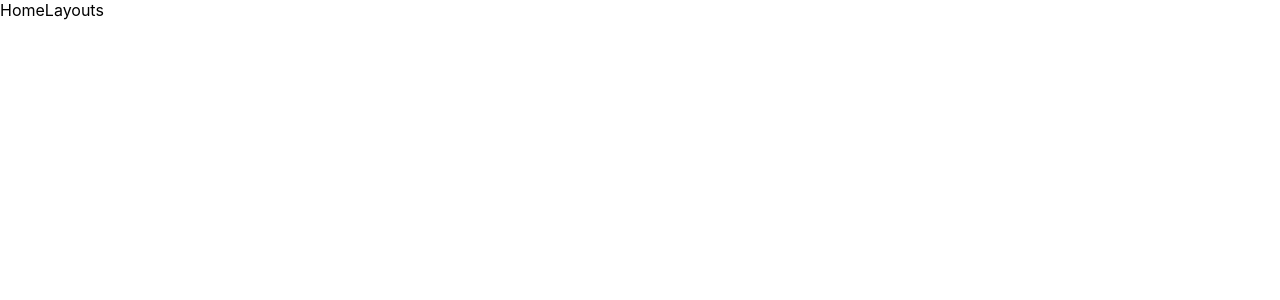
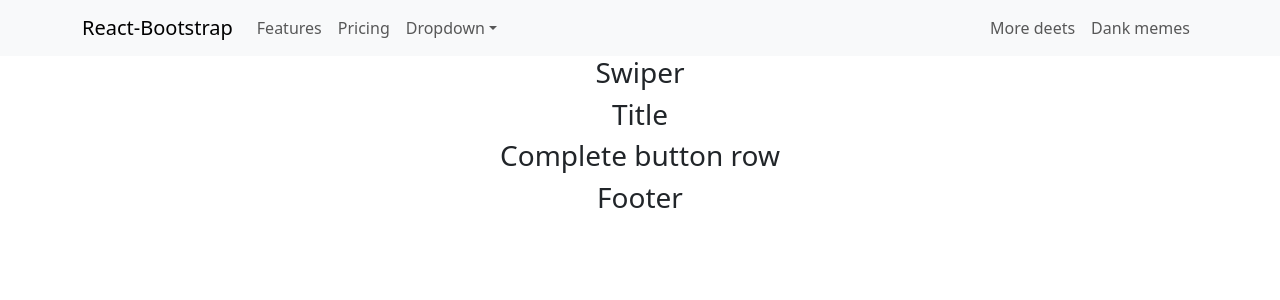
Before and after one commit to dineshabey/react-e-fashion-store, a React (Create React App) app: page / in a window 1280 px wide. Shown: the top 300 px of the page. Built offline with nearby package versions, Linux system fonts and the light colour scheme.

Commit message:
installed reactBoostrap and add NAV bar

```diff
--- a/package.json
+++ b/package.json
@@ -6,7 +6,9 @@
     "@testing-library/jest-dom": "^5.17.0",
     "@testing-library/react": "^13.4.0",
     "@testing-library/user-event": "^13.5.0",
+    "bootstrap": "^5.3.2",
     "react": "^18.2.0",
+    "react-bootstrap": "^2.9.0",
     "react-dom": "^18.2.0",
     "react-scripts": "5.0.1",
     "web-vitals": "^2.1.4"
--- a/src/App.js
+++ b/src/App.js
@@ -1,8 +1,10 @@
+import './App.css';
 import HomeLayouts from './layouts/HomeLayouts';
+import 'bootstrap/dist/css/bootstrap.min.css';
 
 function App() {
   return (
-    <div>
+    <div className='App'>
       <HomeLayouts />
     </div>
   );
--- /dev/null
+++ b/src/layouts/HeaderLayouts.js
@@ -0,0 +1,44 @@
+import React from 'react'
+import Button from 'react-bootstrap/Button';
+import Container from 'react-bootstrap/Container';
+import Form from 'react-bootstrap/Form';
+import Nav from 'react-bootstrap/Nav';
+import Navbar from 'react-bootstrap/Navbar';
+import NavDropdown from 'react-bootstrap/NavDropdown';
+
+
+export default function HeaderLayouts() {
+    return (
+        <div>
+            <Navbar collapseOnSelect expand="lg" className="bg-body-tertiary">
+                <Container>
+                    <Navbar.Brand href="#home">React-Bootstrap</Navbar.Brand>
+                    <Navbar.Toggle aria-controls="responsive-navbar-nav" />
+                    <Navbar.Collapse id="responsive-navbar-nav">
+                        <Nav className="me-auto">
+                            <Nav.Link href="#features">Features</Nav.Link>
+                            <Nav.Link href="#pricing">Pricing</Nav.Link>
+                            <NavDropdown title="Dropdown" id="collapsible-nav-dropdown">
+                                <NavDropdown.Item href="#action/3.1">Action</NavDropdown.Item>
+                                <NavDropdown.Item href="#action/3.2">
+                                    Another action
+                                </NavDropdown.Item>
+                                <NavDropdown.Item href="#action/3.3">Something</NavDropdown.Item>
+                                <NavDropdown.Divider />
+                                <NavDropdown.Item href="#action/3.4">
+                                    Separated link
+                                </NavDropdown.Item>
+                            </NavDropdown>
+                        </Nav>
+                        <Nav>
+                            <Nav.Link href="#deets">More deets</Nav.Link>
+                            <Nav.Link eventKey={2} href="#memes">
+                                Dank memes
+                            </Nav.Link>
+                        </Nav>
+                    </Navbar.Collapse>
+                </Container>
+            </Navbar>
+        </div>
+    )
+}
--- a/src/layouts/HomeLayouts.js
+++ b/src/layouts/HomeLayouts.js
@@ -1,7 +1,14 @@
 import React from 'react'
+import HeaderLayouts from './HeaderLayouts'
 
 export default function HomeLayouts() {
-  return (
-    <div>HomeLayouts</div>
-  )
+    return (
+        <div>
+            <HeaderLayouts />
+            <h3>Swiper</h3>
+            <h3>Title</h3>
+            <h3>Complete button row</h3>
+            <h3>Footer</h3>
+        </div>
+    )
 }
```
Also changed, not shown: 1 other file (tests, documents, lock files or other folders).
